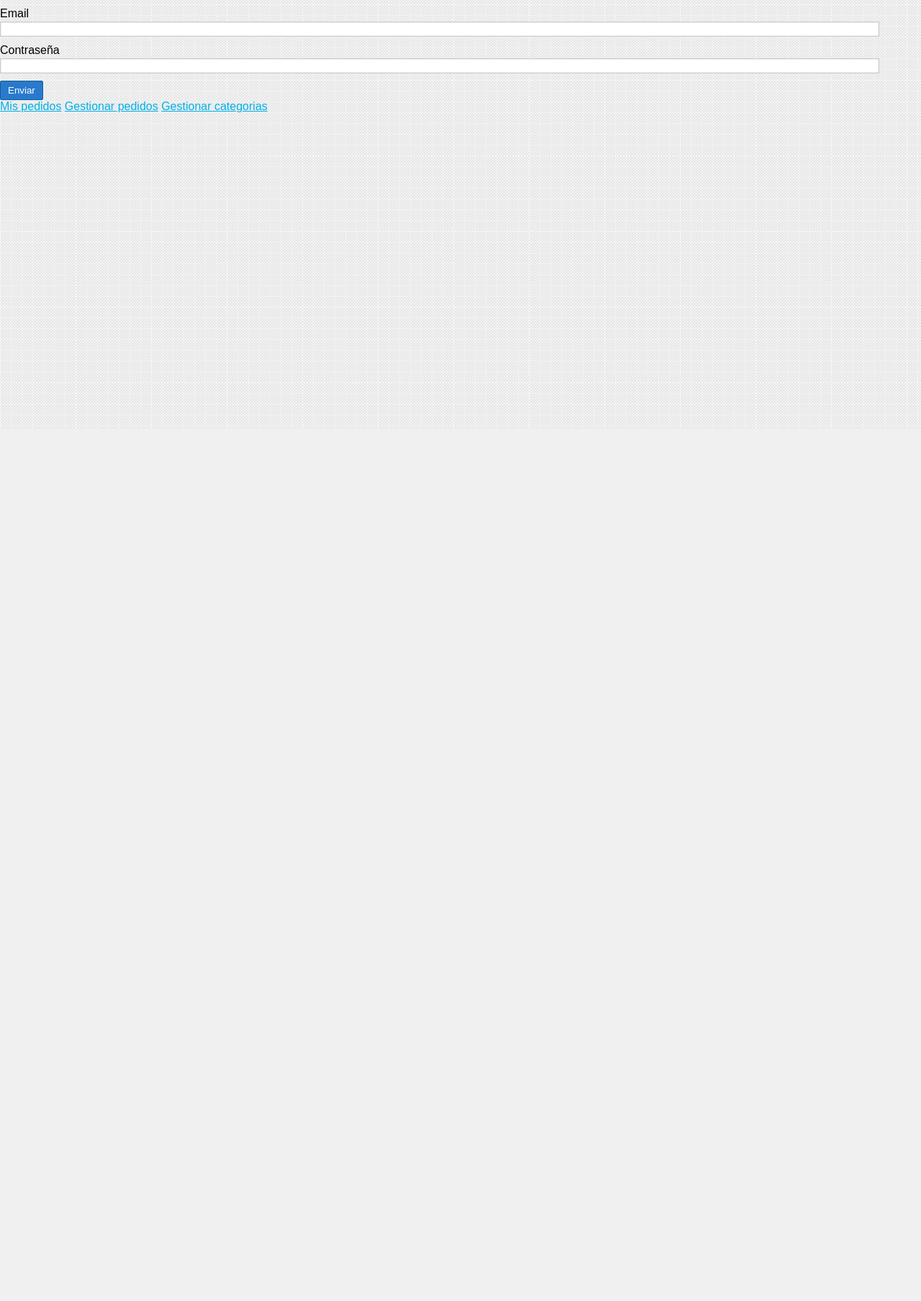
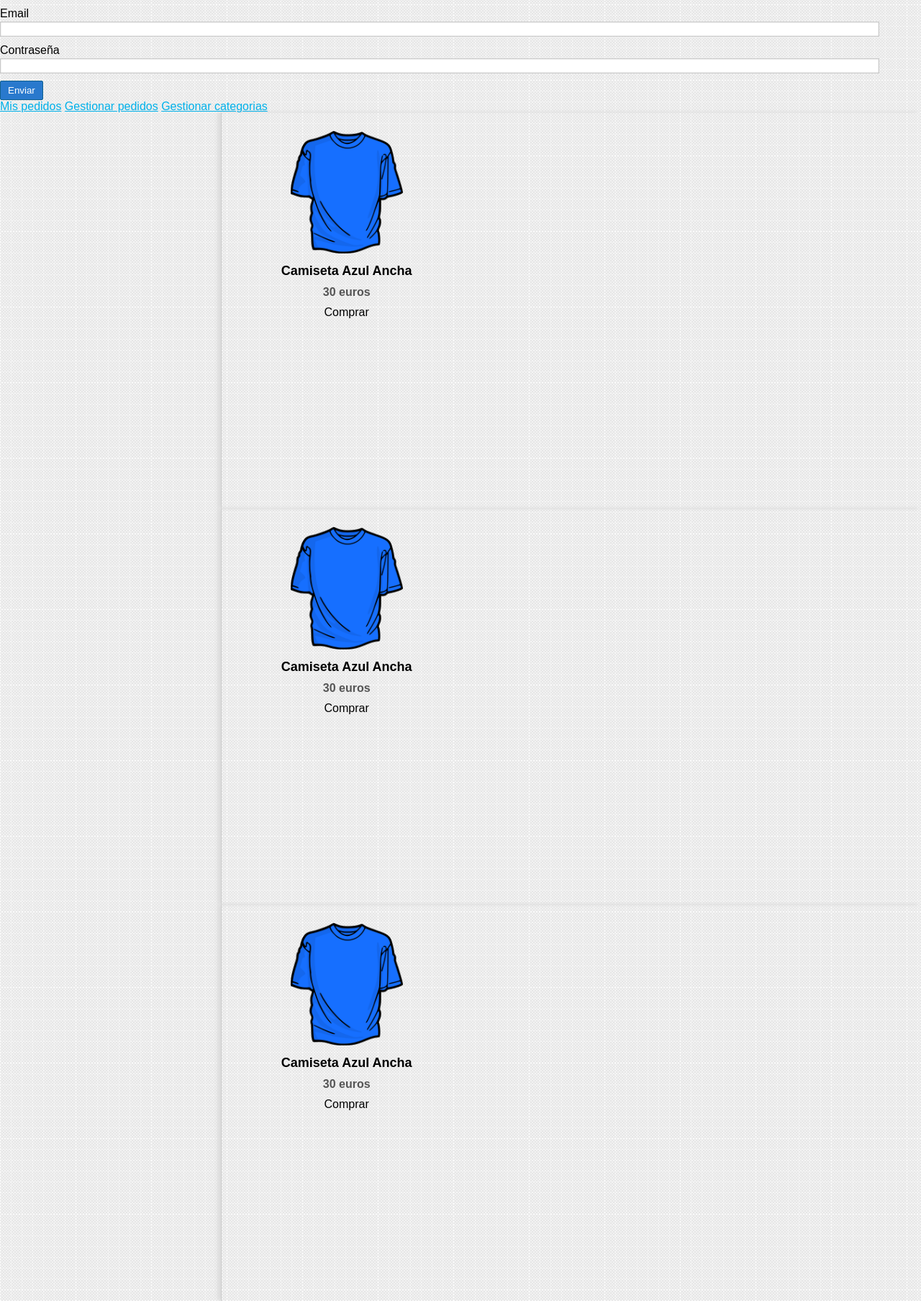
Before and after one commit to GuzMi-Hub/e-comerce-oldy, a PHP site: page / in a window 1280 px wide. Shown: the part 204-2011 px from the top of the page at 72% size. Before the commit the page ends 360 px from the top, so only its background shows below. Run offline with PHP 8.4, Linux system fonts and the light colour scheme.

Commit message:
main content example finished

```diff
--- a/index.php
+++ b/index.php
@@ -44,7 +44,32 @@
     </div>
   </aside>
   <!-- CONTENIDO CENTRAL -->
+  <div id="central">
+    <div class="product">
+      <img src="assets/img/camiseta.png" alt="producto">
+      <h2>Camiseta Azul Ancha</h2>
+      <p>30 euros</p>
+      <a href="">Comprar</a>
+    </div>
+  </div>
 
+  <div id="central">
+    <div class="product">
+      <img src="assets/img/camiseta.png" alt="producto">
+      <h2>Camiseta Azul Ancha</h2>
+      <p>30 euros</p>
+      <a href="">Comprar</a>
+    </div>
+  </div>
+
+  <div id="central">
+    <div class="product">
+      <img src="assets/img/camiseta.png" alt="producto">
+      <h2>Camiseta Azul Ancha</h2>
+      <p>30 euros</p>
+      <a href="">Comprar</a>
+    </div>
+  </div>
   <!-- PIE DE PAGINA -->
 </body>
 </html>
```
